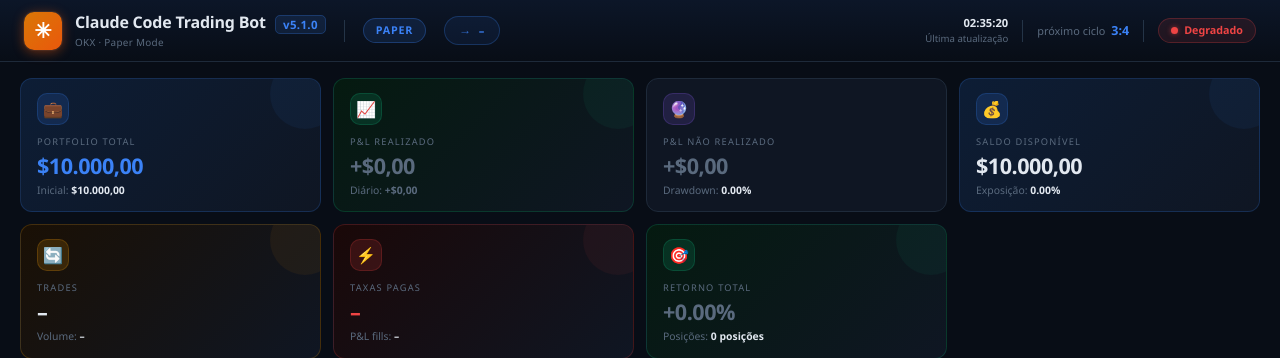
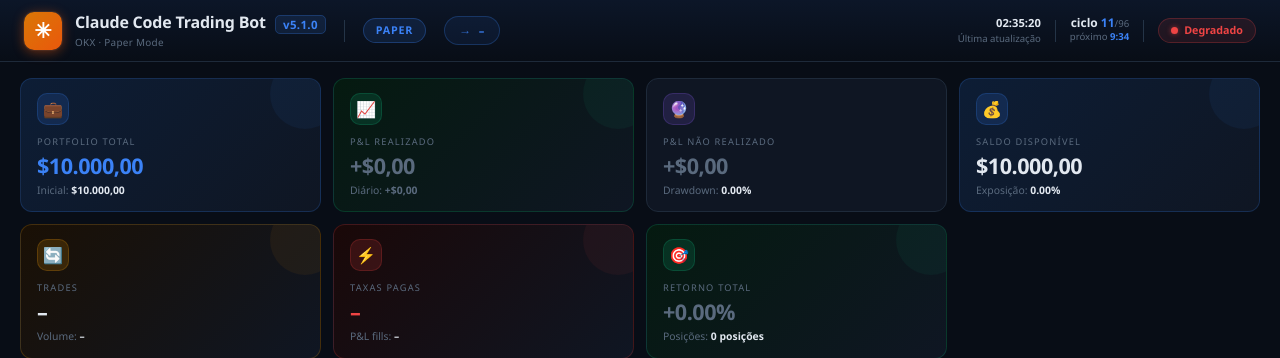
Before and after one commit to kathru/CCTBv5, a FastAPI app: page / in a window 1280 px wide. Shown: the top 358 px of the page. Run offline with FastAPI, Linux system fonts and the light colour scheme; data that the repository does not hold is empty; parts of the project's set-up code (start-up, migrations or seed data) failed here and were passed over.

Commit message:
feat: ciclos de 15min no header (96 ciclos/dia, estilo CCTBv4)
- Header mostra 'ciclo #N/96' onde N = floor(hora*60+min / 15) + 1
- Countdown 'próximo M:SS' conta regressiva até o próximo ciclo de 15min
- Ciclo #1=00:00, #2=00:15, ..., #96=23:45 (idêntico ao CCTBv4)

Co-Authored-By: Claude Sonnet 4.6 <noreply@anthropic.com>

```diff
--- a/src/dashboard/templates/index.html
+++ b/src/dashboard/templates/index.html
@@ -296,10 +296,13 @@
     .wd-dot.bad { background:var(--red);   box-shadow:0 0 5px rgba(239,68,68,0.5); }
 
     /* ══ COUNTDOWN ═══════════════════════════════════════════ */
-    .hdr-countdown { display:flex; align-items:center; gap:6px; font-size:0.68rem; }
-    .hdr-countdown .cd-label { color:var(--muted); }
-    .hdr-countdown .cd-val   { color:var(--blue); font-weight:800; font-size:0.78rem; font-variant-numeric:tabular-nums; }
-    .hdr-cycle { font-size:0.62rem; color:var(--muted); }
+    .hdr-cycle-block { display:flex; flex-direction:column; align-items:flex-end; gap:1px; }
+    .hdr-cycle-num   { font-size:0.75rem; font-weight:800; color:var(--text); line-height:1; }
+    .hdr-cycle-num span:first-child { color:var(--blue); }
+    .hdr-cycle-total { font-size:0.6rem; color:var(--muted); font-weight:400; }
+    .hdr-cycle-cd    { font-size:0.6rem; color:var(--muted); }
+    .cd-val          { color:var(--blue); font-weight:700; font-variant-numeric:tabular-nums; }
+    .hdr-cycle       { font-size:0.62rem; color:var(--muted); }
 
     /* ══ SIGNAL FEED REDESIGN ═════════════════════════════════ */
     .feed-hdr { display:flex; align-items:center; justify-content:space-between; margin-bottom:10px; }
@@ -432,9 +435,9 @@
       <div class="hdr-info-sub">Última atualização</div>
     </div>
     <div class="hdr-sep"></div>
-    <div class="hdr-countdown">
-      <span class="cd-label">próximo ciclo</span>
-      <span class="cd-val" id="hdr-countdown">–</span>
+    <div class="hdr-cycle-block">
+      <div class="hdr-cycle-num">ciclo <span id="hdr-cycle-num">–</span><span class="hdr-cycle-total">/96</span></div>
+      <div class="hdr-cycle-cd">próximo <span id="hdr-countdown" class="cd-val">–</span></div>
     </div>
     <div class="hdr-sep"></div>
     <div class="status-pill" id="status-pill">
@@ -783,15 +786,22 @@ const _portfolioHistory = { labels:[], values:[], maxPoints:288 };
 let _chartWindow = 15; // points to show
 let _portfolioChart = null, _donutChart = null, _cycleCount = 0;
 
-// ── Countdown timer (15s poll cycle) ──────────────────────
+// ── Ciclos de 15 minutos (96 ciclos/dia, estilo CCTBv4) ────
 function startCountdown(){
-  const el=document.getElementById('hdr-countdown');
+  const cdEl=document.getElementById('hdr-countdown');
+  const cnEl=document.getElementById('hdr-cycle-num');
   setInterval(()=>{
-    const now=new Date(), sec=now.getSeconds(), ms=now.getMilliseconds();
-    const rem=15-((sec%15))-(ms/1000);
-    const s=Math.max(0,rem).toFixed(1);
-    el.textContent=parseFloat(s)<1?`0.${s.split('.')[1]}`:(parseInt(s)+':'+s.split('.')[1].padStart(1,'0'));
-  },100);
+    const now=new Date();
+    const totalMin=now.getHours()*60+now.getMinutes();
+    const cycleNum=Math.floor(totalMin/15)+1;          // 1..96
+    const minInCycle=totalMin%15;
+    const secInCycle=minInCycle*60+now.getSeconds();
+    const remSec=15*60-secInCycle;
+    const remMin=Math.floor(remSec/60);
+    const remS=remSec%60;
+    if(cnEl) cnEl.textContent=cycleNum;
+    if(cdEl) cdEl.textContent=remMin+':'+(remS<10?'0':'')+remS;
+  },1000);
 }
 
 // ── Chart window ───────────────────────────────────────────
```
